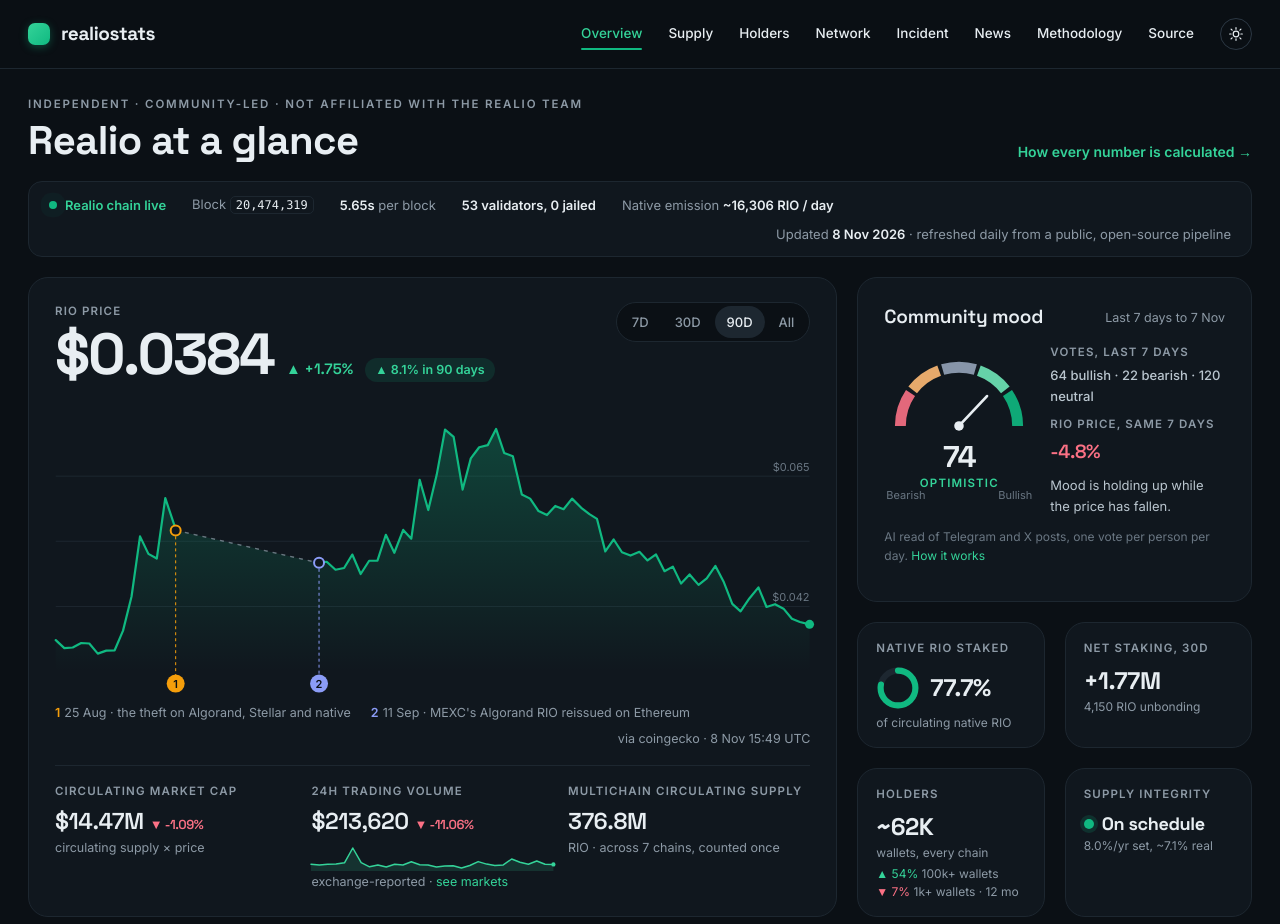
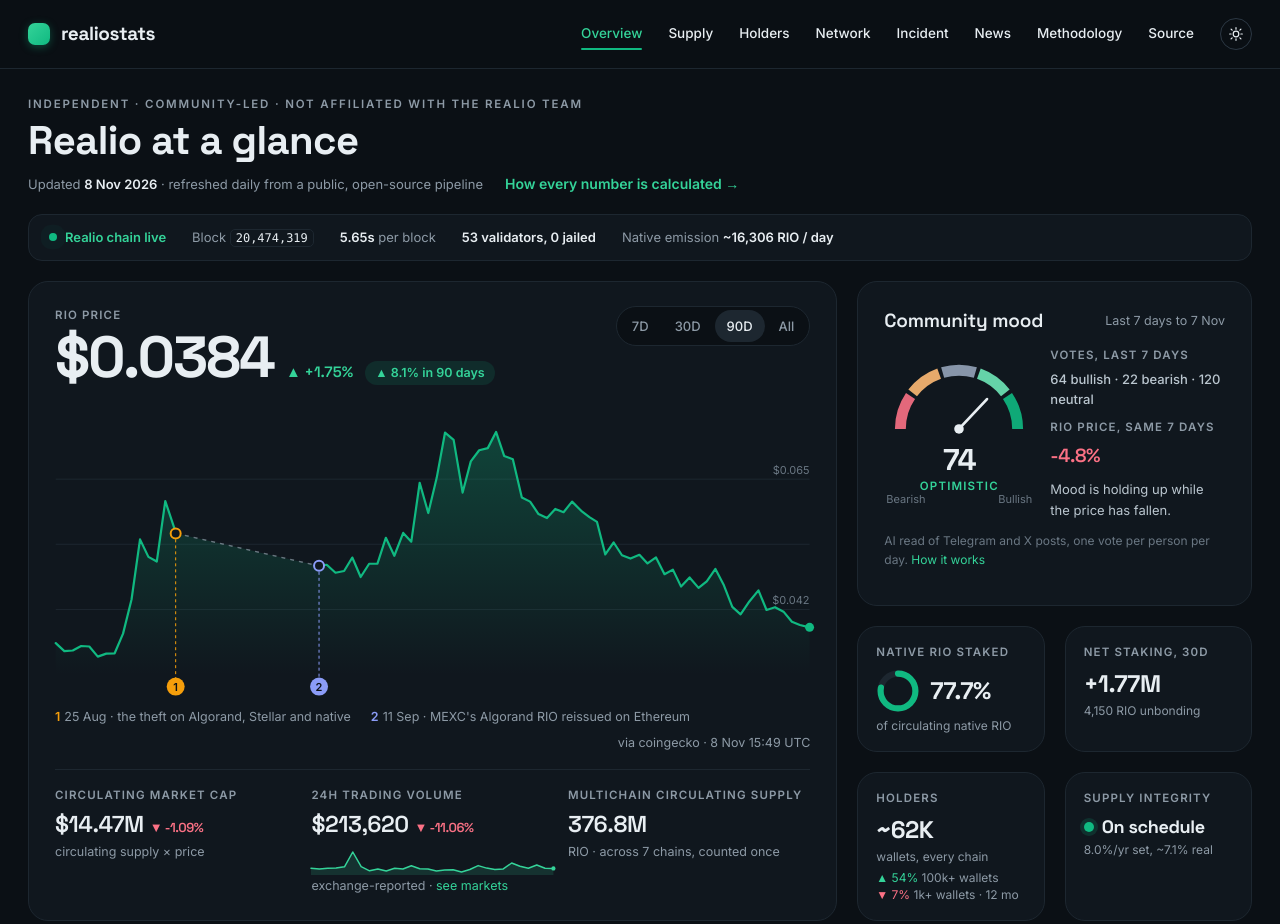
Before and after one commit to 573v3ma/realiostats, a plain HTML site: page index.html in a window 1280 px wide. Shown: the top 924 px of the page. Drawn offline with nearby package versions, Linux system fonts and the light colour scheme; no server answers.

Commit message:
Overview: "Updated" line moves under the title, before the methodology link
The snapshot date and pipeline note leave the live strip and sit on one line
with "How every number is calculated", directly under the page title. The
strip now carries only chain status, block, block time, validators and
emission.

Co-Authored-By: Claude Opus 5.5 <noreply@anthropic.com>

```diff
--- a/home.css
+++ b/home.css
@@ -2,9 +2,12 @@
    site.css, and built from the site's theme tokens so dark and light both work. */
 .bn-wide{max-width:1320px}
 .bn-main{padding-top:26px;padding-bottom:56px}
-.bn-head{display:flex;align-items:flex-end;justify-content:space-between;gap:16px;flex-wrap:wrap}
+.bn-head{display:flex;flex-direction:column;align-items:flex-start;gap:10px}
 .bn-head h1{margin:6px 0 0;font-size:clamp(30px,4vw,40px);line-height:1.1}
 .bn-head .more{margin:0}
+.bn-head-meta{display:flex;align-items:baseline;gap:6px 22px;flex-wrap:wrap}
+.bn-upd{font-size:13px;color:var(--muted)}
+.bn-upd b{color:var(--ink);font-weight:600}
 
 /* live strip */
 .bn-strip{display:flex;flex-wrap:wrap;align-items:center;gap:8px 26px;margin:18px 0 20px;padding:12px 20px;
@@ -16,7 +19,6 @@
 .bn-dot{width:8px;height:8px;border-radius:50%;background:var(--green);flex:none;animation:bnPulse 1.8s ease-out infinite}
 .bn-live.is-down .bn-dot{background:#f59e0b;animation:none}
 @keyframes bnPulse{0%{box-shadow:0 0 0 0 rgba(16,185,129,.55)}100%{box-shadow:0 0 0 9px rgba(16,185,129,0)}}
-.bn-strip .bn-upd{margin-left:auto}
 
 /* grid and cards */
 .bn-grid{display:grid;grid-template-columns:repeat(12,minmax(0,1fr));gap:20px}
@@ -167,7 +169,6 @@
   .bn-metrics > div:last-child{grid-column:span 2}
   .bn-mood .sm-card{grid-template-columns:1fr}
   .bn-mood .sm-gauge{margin:0 auto}
-  .bn-strip .bn-upd{margin-left:0}
   .bn-pins .src{margin-left:0}
 }
 @media (prefers-reduced-motion:reduce){
--- a/index.html
+++ b/index.html
@@ -16,7 +16,7 @@
 <link href="https://fonts.googleapis.com/css2?family=Inter:wght@400;500;600&family=Space+Grotesk:wght@500;600;700&display=swap" rel="stylesheet">
 <script src="https://cdn.jsdelivr.net/npm/chart.js@4.5.0/dist/chart.umd.js" integrity="sha384-iU8HYtnGQ8Cy4zl7gbNMOhsDTTKX02BTXptVP/vqAWIaTfM7isw76iyZCsjL2eVi" crossorigin="anonymous"></script>
 <link rel="stylesheet" href="site.css?v=34">
-<link rel="stylesheet" href="home.css?v=3">
+<link rel="stylesheet" href="home.css?v=4">
 </head>
 <body data-summary>
 <header><div class="wrap bn-wide nav">
@@ -44,7 +44,10 @@
     <div class="eyebrow">Independent · community-led · not affiliated with the Realio team</div>
     <h1>Realio at a glance</h1>
   </div>
-  <a class="more" href="methodology.html#method">How every number is calculated &rarr;</a>
+  <div class="bn-head-meta">
+    <span class="bn-upd">Updated <b id="updated">–</b> · refreshed daily from a public, open-source pipeline</span>
+    <a class="more" href="methodology.html#method">How every number is calculated &rarr;</a>
+  </div>
 </div>
 
 <div class="bn-strip" aria-label="Network pulse">
@@ -53,7 +56,6 @@
   <span><b id="bnBlockTime">–</b> per block</span>
   <span><b id="bnVals">–</b></span>
   <span>Native emission <b id="bnEmit">–</b></span>
-  <span class="bn-upd">Updated <b id="updated">–</b> · refreshed daily from a public, open-source pipeline</span>
 </div>
 
 <div class="bn-grid">
```
